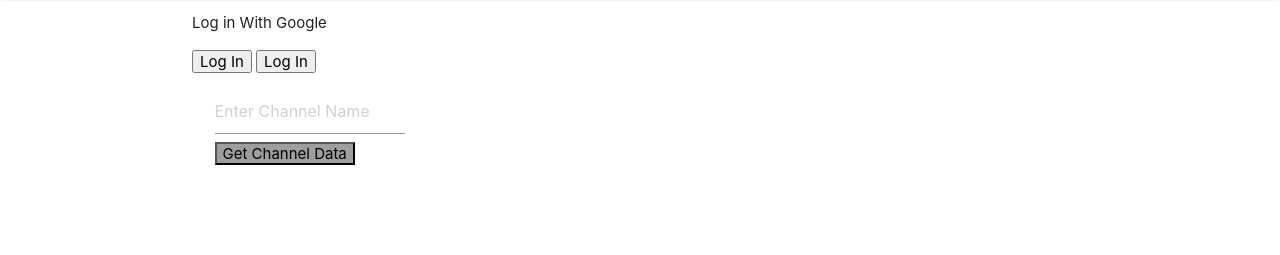
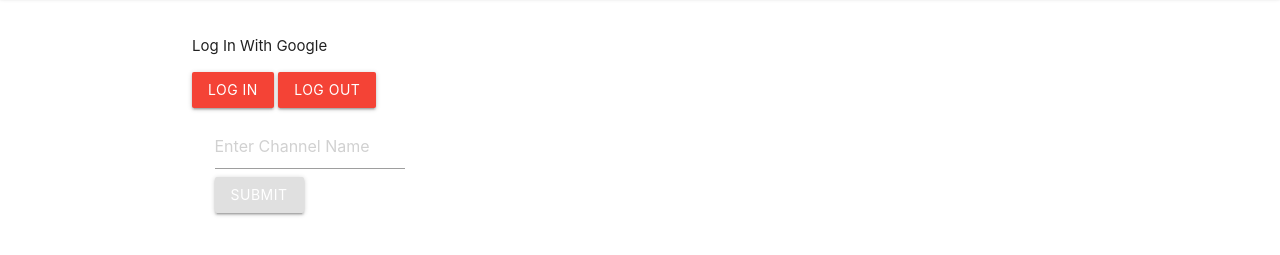
Before and after one commit to Dolamu-TheDataGuy/Youtube-API-Project, a plain HTML site: page index.html in a window 1280 px wide. Shown: the part 67-322 px from the top of the page. Drawn offline with nearby package versions, Linux system fonts and the light colour scheme.

Commit message:
grey buttons

```diff
--- a/index.html
+++ b/index.html
@@ -16,31 +16,27 @@
             </div>
         </div>
     </nav>
-
+    <br>
     <!--Tags for login and logout button-->
     <section>
         <div class="container">
-            <!--Text on top of buttons-->
-            <p>Log in With Google</p>
-            <!--Button Tags-->
-            <button class="btn-red" id="authorize-button">Log In</button>
-            <button class="btn-red" id="authorize-button">Log In</button>
+            <p>Log In With Google</p>
+            <button class="btn red" id="authorize-button">Log In</button>
+            <button class="btn red" id="signout-button">Log Out</button>
             <br>
-            <!--Tags for form and submit button-->
             <div id="content">
                 <div class="row">
-                    <!--Forms-->
                     <div class="col s6">
                         <form id="channel-form">
                             <div class="input-field col s6">
                                 <input type="text" placeholder="Enter Channel Name" id="channel-input">
-                                <input type="submit" value="Get Channel Data" id="channel-input" class="grey light-2">
+                                <input type="submit" placeholder="Get Channel Data" class="btn grey lighten-2">
                             </div>
                         </form>
                     </div>
-                    <!--Tag for Video area-->
-                    <div class="row" id="video-container"></div>
+                    <div class="col s6" id="channel-data"></div>
                 </div>
+                <div class="row" id="video-container"></div>
             </div>
         </div>
     </section>
```
